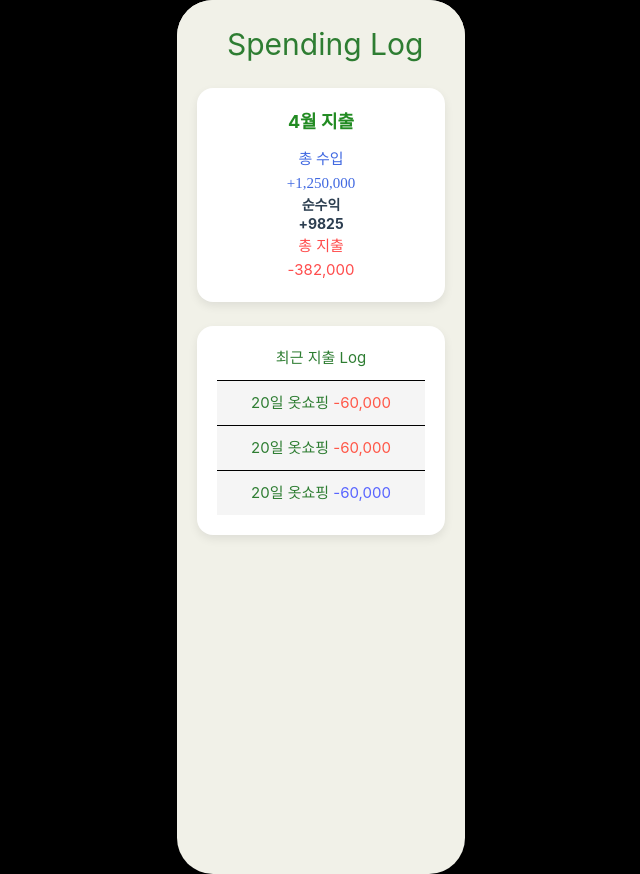
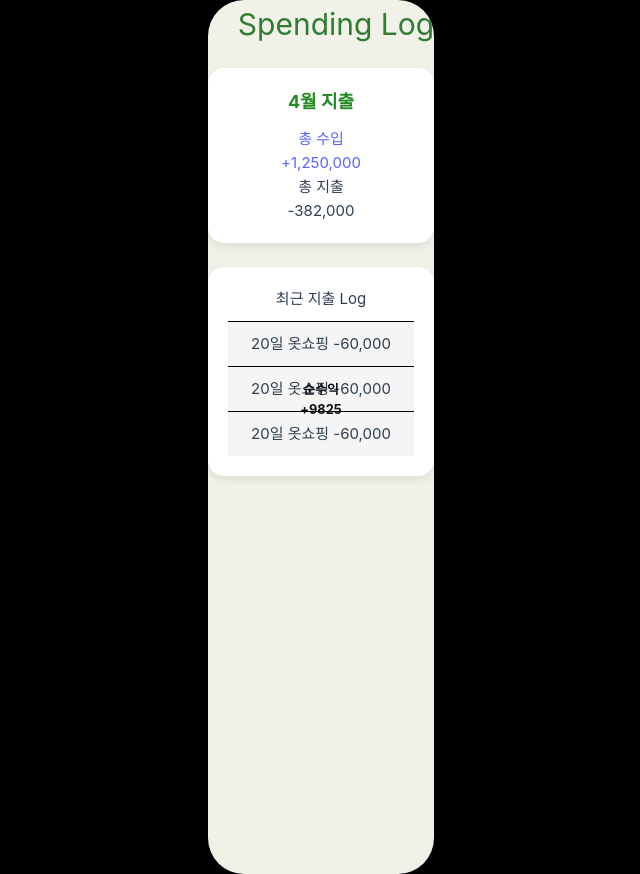
Before and after one commit to S0HYUNN/KB_Skeleton-Project, a Vue app in the folder money_log/: page /Spending in a window 1280 px wide. Shown: the whole page, without its empty margins (319-959 px from the left). Built offline with nearby package versions, Linux system fonts and the light colour scheme.

Commit message:
Style rename and Add

```diff
--- a/money_log/src/pages/SpendingPage.vue
+++ b/money_log/src/pages/SpendingPage.vue
@@ -27,7 +27,7 @@
 </template>
 
 <style scoped>
-.spend-page {
+.main-layout {
   padding: 20px;
   background-color: #f1f1e8;
   width: 18rem;
@@ -41,37 +41,11 @@
   margin-left: 30px;
 }
 
-.circle-card {
-  width: 250px;
-  border-radius: 16px;
-  padding: 16px;
-  text-align: center;
-}
-
 .circle-header {
   font-size: 18px;
   font-weight: bold;
   color: #228b22; /* 진한 초록 */
   margin-bottom: 10px;
-}
-
-.income-text {
-  font-family: Bold;
-  left: -15px;
-  color: #4169e1; /* 로얄 블루 */
-}
-
-.spend-text {
-  right: -14px;
-  color: #ff4c4c;
-}
-
-.center-text {
-  position: relative;
-  z-index: 2;
-  font-weight: bold;
-  font-size: 14px;
-  line-height: 1.4;
 }
 
 .log-card {
@@ -87,10 +61,6 @@
   justify-content: center;
 }
 
-.spend-title {
-  color: #2e7d32;
-}
-
 .spend-title > div {
   background-color: #f5f5f5;
   border-top: solid 1px black;
@@ -100,10 +70,45 @@
   margin-top: 10px;
 }
 
-.expend {
+.expense-text {
   color: #ff5748;
 }
-.income {
+.income-text {
   color: #5864ff;
 }
+
+.chart-wrapper {
+  display: flex;
+  flex-direction: column;
+  align-items: center;
+  justify-content: center;
+  max-width: 700px;
+  margin: 0 auto;
+  gap: 1.2rem;
+}
+
+.chart-center-box {
+  position: relative;
+  width: 150px;
+  height: 150px;
+  aspect-ratio: 1 / 1;
+}
+
+.center-text {
+  position: absolute;
+  top: 50%;
+  left: 50%;
+  transform: translate(-50%, -50%);
+  text-align: center;
+  font-size: 0.8rem;
+  font-weight: bold;
+  color: #111;
+}
+
+.bottom-text {
+  width: 130px;
+  text-align: center;
+  font-size: 0.85rem;
+  line-height: 1.4;
+}
 </style>
```
